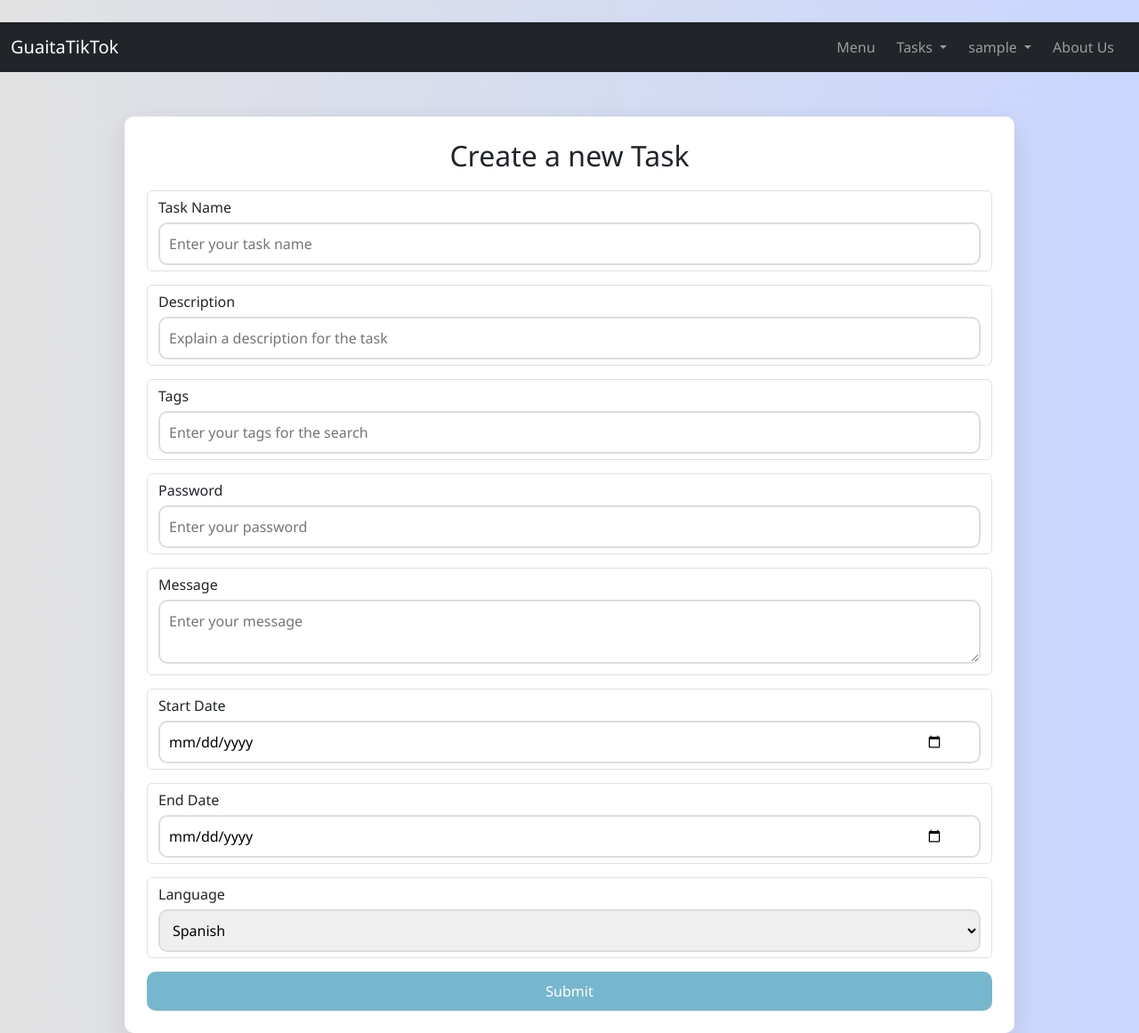
After one commit to Alejandrogcaste17/GuaitaTikTok, a Flask app: page /newTask in a window 1280 px wide. The commit adds this page. Shown: the whole page at 89% size. Run offline with Flask 3, Linux system fonts and the light colour scheme; the visitor is signed in with stand-in values (Sample User, id 1); some libraries are stand-ins or nearby versions.

Commit message:
Primeras ventanas de la app

```diff
--- a/app.py
+++ b/src/app.py
@@ -5,7 +5,7 @@ from flask_login import LoginManager, UserMixin, login_user, login_required, log
 from bson.objectid import ObjectId
 import hashlib
 
-app = Flask(__name__, template_folder='static/templates')
+app = Flask(__name__, template_folder='../static/templates', static_folder='../static')
 app.config['SECRET_KEY'] = '123456789012345678901234567890'
 
 # Configura la URI de MongoDB
@@ -117,5 +117,11 @@ def logout():
 def index():
     return render_template('index.html',  username=current_user.username)
 
+@app.route('/newTask')
+@login_required
+def newTask():
+    return render_template('newTask.html',  username=current_user.username)
+
+
 if __name__ == '__main__':
     app.run(host="0.0.0.0", port=80, debug=True)
--- a/static/styles/style.css
+++ b/static/styles/style.css
@@ -67,6 +67,7 @@ header img{
 img{
     object-fit: cover;
     margin-right: 150px;
+    margin-left: 50px;
 }
 
 i{
--- /dev/null
+++ b/static/styles/styleNewTask.css
@@ -0,0 +1,163 @@
+*{
+    margin: 0;
+    padding: 0;
+    box-sizing: border-box;
+    font-family: 'Segoe UI', sans-serif;
+}
+
+body{
+    background-color: #c9d6ff;
+    background: linear-gradient(to right, #e2e2e2, #c9d6ff);
+    display: flex;
+    flex-direction: column;
+    height: 100vh;
+    padding-top: 25px;
+}
+
+.container{
+    margin-top: 50px;;
+    display: flex;
+    gap: 20px;
+    background-color: #fff;
+    width: 100%;
+    max-width: 1000px;
+    padding: 25px;
+    border-radius: 10px;
+    box-shadow: 0 10px 30px rgba(0, 0, 0, 0.1);
+}
+
+.container form{
+    width: 100%;
+}
+
+form h2{
+    text-align: center;
+    margin-bottom: 20px;
+}
+
+.firstrow label, input{
+    width: 50%;
+}
+
+.firstrow textarea {
+    width: 100%;
+}
+
+
+.form-control{
+    position: relative;
+    margin-bottom: 15px;
+}
+
+.form-control label{
+    display: block;
+    margin-bottom: 5px;
+}
+
+.form-control input,
+.form-control textarea,
+.form-control select{
+    width: 100%;
+    padding: 10px;
+    padding-right: 40px;
+    border: 2px solid #ddd;
+    border-radius: 10px;
+    outline: none;
+}
+
+button{
+    width: 100%;
+    border: none;
+    padding: 10px;
+    background-color: #77b7cd;
+    color: #fff;
+    border-radius: 10px;
+    cursor: pointer;
+    font-size: 16px;
+    transition: all 0.3s ease;
+}
+
+button:hover{
+    background-color: #295580;
+}
+
+.form-control .icon{
+    position: absolute;
+    right: 10px;
+    top: 71%;
+    transform: translateY(-50%);
+    font-size: 20px;
+    color: transparent;
+    pointer-events: none;
+}
+
+.form-control.success input,
+.form-control.success textarea,
+.form-control.success select{
+    border-color: #2ecc71;
+}
+
+.form-control.success .icon{
+    color: #2ecc71;
+}
+
+.form-control.error input,
+.form-control.error textarea{
+    border-color: #e74c3c;
+}
+
+.form-control.error .icon,
+.form-control.error input::placeholder,
+.form-control.error textarea::placeholder{
+    color: #e74c3c;
+}
+
+.modal{
+    display: none;
+    position: fixed;
+    z-index: 2;
+    left: 0;
+    top: 0;
+    width: 100%;
+    height: 100%;
+    overflow: auto;
+    background-color: rgba(0, 0, 0, 0.4);
+}
+
+.modal-content{
+    background-color: #fefefe;
+    margin: 15% auto;
+    padding: 20px;
+    width: 80%;
+    border: 1px solid #888;
+    max-width: 500px;
+    border-radius: 10px;
+    text-align: center;
+}
+
+.close-button{
+    color: #aaa;
+    float: right;
+    font-size: 28px;
+    font-weight: bold;
+    transition: all 0.3s ease;
+}
+
+.close-button:hover,
+.close-button:focus{
+    color: #000;
+    text-decoration: none;
+    cursor: pointer;
+}
+
+@media screen and (max-width: 920px) {
+
+    .container img{
+        display: none;
+    }
+
+    .container form{
+        width: 100%;
+    }
+
+}
--- a/static/templates/index.html
+++ b/static/templates/index.html
@@ -5,7 +5,7 @@
     <meta name="viewport" content="width=device-width, initial-scale=1.0">
     <link href="https://cdn.jsdelivr.net/npm/bootstrap@5.3.3/dist/css/bootstrap.min.css" rel="stylesheet" integrity="sha384-QWTKZyjpPEjISv5WaRU9OFeRpok6YctnYmDr5pNlyT2bRjXh0JMhjY6hW+ALEwIH" crossorigin="anonymous">
     <link href='https://unpkg.com/boxicons@2.1.4/css/boxicons.min.css' rel='stylesheet'>
-    <link rel="stylesheet" type="text/css" href="static/styles/style.css">
+    <link rel="stylesheet" type="text/css" href="../static/styles/style.css">
     <title>Guaita TikTok</title>
 </head>
 <body>
@@ -27,7 +27,7 @@
                         Tasks
                         </a>
                         <ul class="dropdown-menu">
-                        <li><a class="dropdown-item" href="#">New Task</a></li>
+                        <li><a class="dropdown-item" href="/newTask">New Task</a></li>
                         <li><a class="dropdown-item" href="#">My Tasks</a></li>
                         <li><hr class="dropdown-divider"></li>
                         <li><a class="dropdown-item" href="/logout">Task Example</a></li>
@@ -55,7 +55,7 @@
                 <h1>Let's start with <span>Guaita TikTok</span></h1>
                 <p>Guaita TikTok is a sophisticated web application designed for comprehensive monitoring of the TikTok social network. It facilitates in-depth tracking and analysis of diverse content themes and topics, along with user-generated comments. Users can create customized tasks to follow specific themes and categorize them based on various criteria such as irony, humor, anger, happiness, and more. The application leverages advanced natural language models to accurately classify content, ensuring a nuanced understanding of user interactions and sentiment across the platform.
                 </p>
-                <a href="#">
+                <a href="/newTask">
                     <i class='bx bx-task'></i>
                     <span>Start a Task</span>
                 </a>
--- a/static/templates/loginRegister.html
+++ b/static/templates/loginRegister.html
@@ -6,7 +6,7 @@
     <meta name="viewport" content="width=device-width, initial-scale=1.0">
     <link rel="stylesheet" href="https://cdnjs.cloudflare.com/ajax/libs/font-awesome/6.4.2/css/all.min.css">
     <link href="https://cdn.jsdelivr.net/npm/bootstrap@5.3.3/dist/css/bootstrap.min.css" rel="stylesheet" integrity="sha384-QWTKZyjpPEjISv5WaRU9OFeRpok6YctnYmDr5pNlyT2bRjXh0JMhjY6hW+ALEwIH" crossorigin="anonymous">
-    <link rel="stylesheet" type="text/css" href="static/styles/styleLogin.css">
+    <link rel="stylesheet" type="text/css" href="../static/styles/styleLogin.css">
     <title>Guaita TikTok</title>
 </head>
 
--- /dev/null
+++ b/static/templates/newTask.html
@@ -0,0 +1,121 @@
+<!DOCTYPE html>
+<html lang="en">
+<head>
+    <meta charset="UTF-8">
+    <meta name="viewport" content="width=device-width, initial-scale=1.0">
+    <link href="https://cdn.jsdelivr.net/npm/bootstrap@5.3.3/dist/css/bootstrap.min.css" rel="stylesheet" integrity="sha384-QWTKZyjpPEjISv5WaRU9OFeRpok6YctnYmDr5pNlyT2bRjXh0JMhjY6hW+ALEwIH" crossorigin="anonymous">
+    <link rel="stylesheet" href="https://cdnjs.cloudflare.com/ajax/libs/font-awesome/6.5.1/css/all.min.css">
+    <link rel="stylesheet" type="text/css" href="../static/styles/styleNewTask.css">
+    <title>Guaita TikTok</title>
+</head>
+<body>
+    <nav class="navbar navbar-expand-lg navbar-dark bg-dark" style="background-color: #24334c;">
+        <div class="container-fluid">
+            <a class="navbar-brand" href="/login">GuaitaTikTok</a>
+            <button class="navbar-toggler" type="button" data-bs-toggle="collapse" data-bs-target="#navbarSupportedContent" aria-controls="navbarSupportedContent" aria-expanded="false" aria-label="Toggle navigation">
+                <span class="navbar-toggler-icon"></span>
+            </button>
+            <div class="collapse navbar-collapse" id="navbarSupportedContent">
+                <ul class="navbar-nav ms-auto mb-2 mb-lg-0">
+                <li class="nav-item me-2">
+                    <a class="nav-link" aria-current="page" href="#">Menu</a>
+                </li>
+                <li class="nav-item dropdown me-2">
+                    <a class="nav-link dropdown-toggle" href="#" role="button" data-bs-toggle="dropdown" aria-expanded="false">
+                    Tasks
+                    </a>
+                    <ul class="dropdown-menu">
+                    <li><a class="dropdown-item" href="#">New Task</a></li>
+                    <li><a class="dropdown-item" href="#">My Tasks</a></li>
+                    <li><hr class="dropdown-divider"></li>
+                    <li><a class="dropdown-item" href="/logout">Task Example</a></li>
+                    </ul>
+                </li>
+                <li class="nav-item dropdown me-2">
+                    <a class="nav-link dropdown-toggle" href="#" role="button" data-bs-toggle="dropdown" aria-expanded="false">
+                        {{ username }}
+                    </a>
+                    <ul class="dropdown-menu">
+                    <li><a class="dropdown-item" href="#">My Profile</a></li>
+                    <li><a class="dropdown-item" href="#">Configuration</a></li>
+                    <li><hr class="dropdown-divider"></li>
+                    <li><a class="dropdown-item" href="/logout">Log out</a></li>
+                    </ul>
+                </li>
+                <li class="nav-item me-2">
+                    <a class="nav-link" aria-current="page" href="#">About Us</a>
+                </li>
+            </div>
+        </div>
+    </nav>
+    <div class="container">
+
+        <form id="mainForm" novalidate>
+            <h2>Create a new Task</h2>
+            <div class="form-control">
+                <label for="name">Task Name</label>
+                <input type="text" id="name" placeholder="Enter your task name" autocomplete="off">
+                <i class="icon"></i>
+            </div>
+
+            <div class="form-control">
+                <label for="description">Description</label>
+                <input type="text" id="description" placeholder="Explain a description for the task" autocomplete="off">
+                <i class="icon"></i>
+            </div>
+
+            <div class="form-control">
+                <label for="tags">Tags</label>
+                <input type="text" id="tags" placeholder="Enter your tags for the search" autocomplete="off">
+                <i class="icon"></i>
+            </div>
+
+            <div class="form-control">
+                <label for="password">Password</label>
+                <input type="password" id="password" placeholder="Enter your password" autocomplete="off">
+                <i class="icon"></i>
+            </div>
+
+            <div class="form-control">
+                <label for="message">Message</label>
+                <textarea id="message" placeholder="Enter your message"></textarea>
+                <i class="icon"></i>
+            </div>
+
+            <div class="form-control">
+                <label for="startDate">Start Date</label>
+                <input type="date" id="startDate" name="startDate" autocomplete="off">
+                <i class="icon"></i>
+            </div>
+
+            <div class="form-control">
+                <label for="endDate">End Date</label>
+                <input type="date" id="endDate" name="endDate" autocomplete="off">
+                <i class="icon"></i>
+            </div>
+
+            <div class="form-control">
+                <label for="language">Language</label>
+                <select id="language">
+                    <option value="spanish">Spanish</option>
+                    <option value="english">English</option>
+                </select>
+                <i class="icon"></i>
+            </div>
+
+            <button type="submit">Submit</button>
+
+        </form>
+    </div>
+
+    <div id="successModal" class="modal">
+        <div class="modal-content">
+            <span class="close-button">&times;</span>
+            <h2>Success!</h2>
+            <p>Your form has been submitted successfully.</p>
+        </div>
+    </div>
+</body>
+
+<script src="https://cdn.jsdelivr.net/npm/bootstrap@5.3.3/dist/js/bootstrap.bundle.min.js"></script>
+</html>
```
Also changed, not shown: src/TikTokAPI.py (renamed from TikTokAPI.py), static/img/TikTokLogo.webp (deleted), static/img/tareas.jpg (added).
